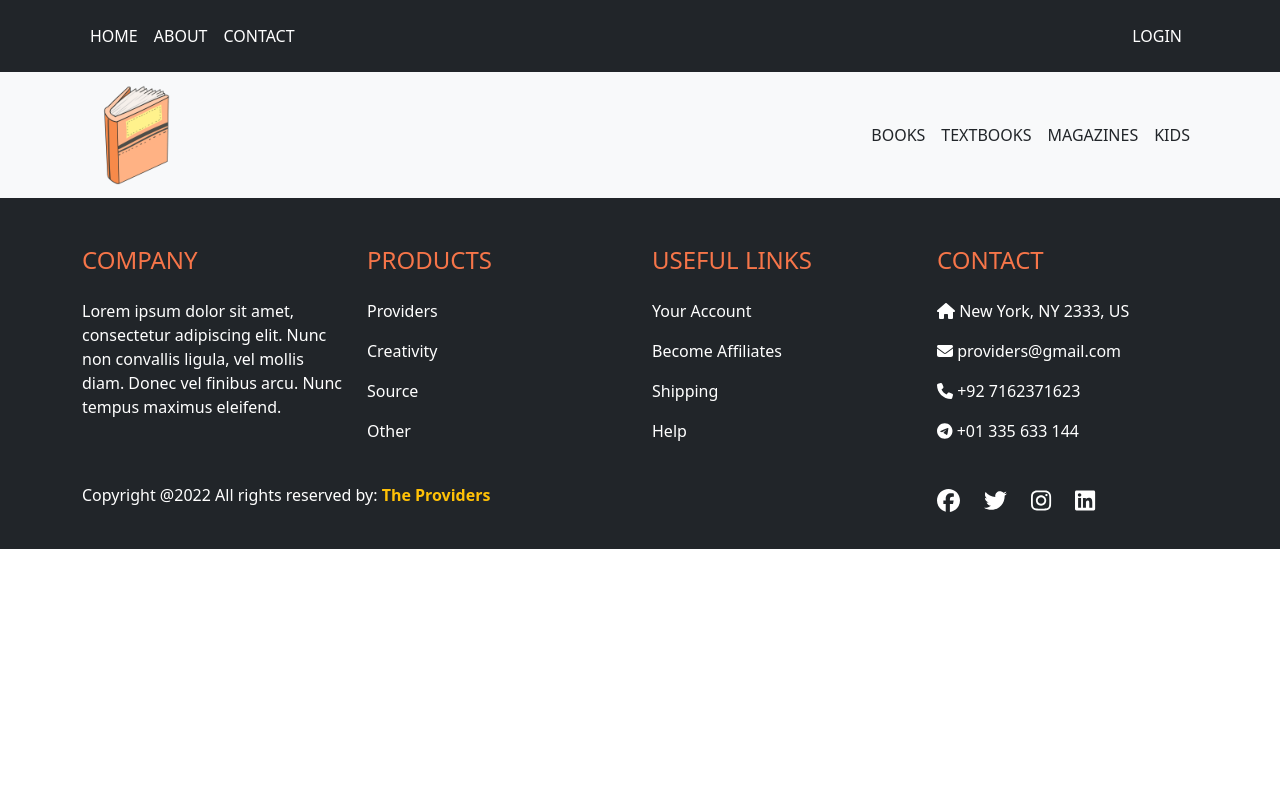
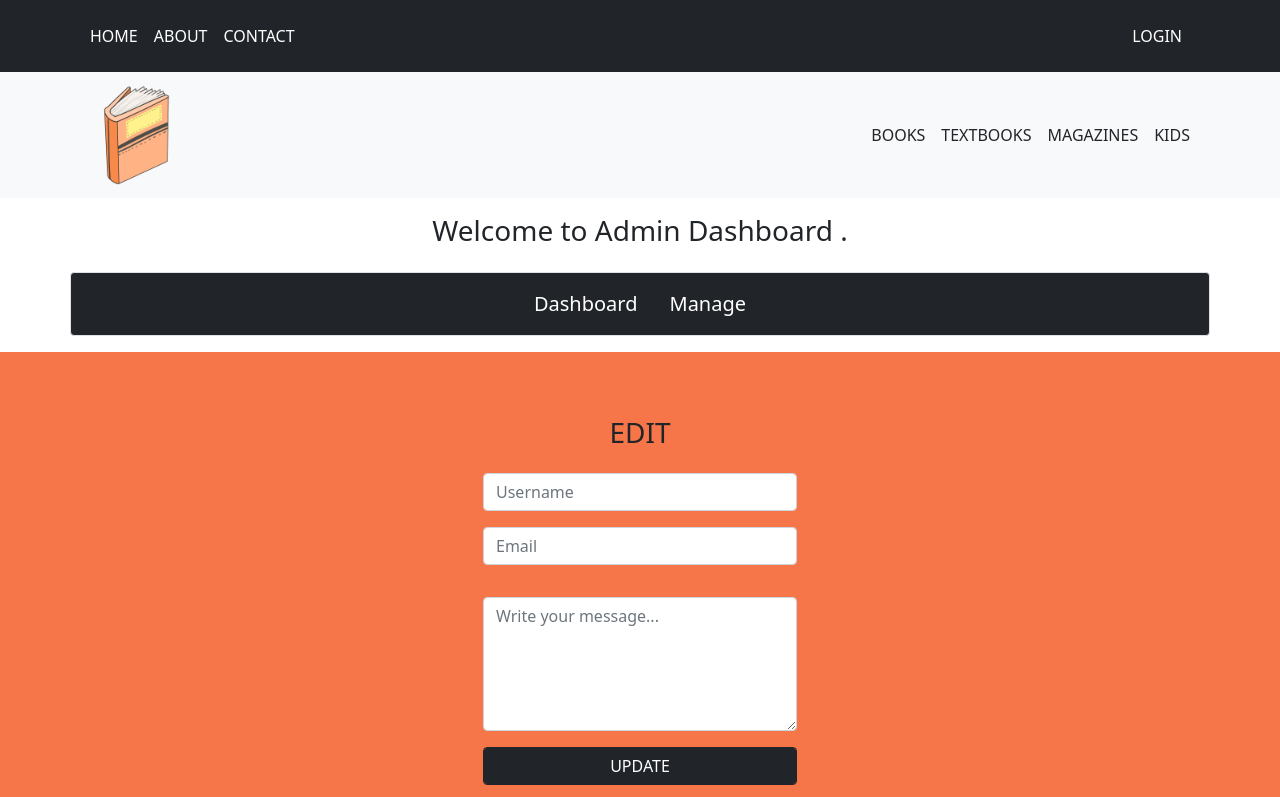
Before and after one commit to Lozjan-J/Online-Bookstore, a React (Create React App) app in the folder client/: page /admin/contact/edit/1 in a window 1280 px wide. Shown: the top 797 px of the page. Built offline with nearby package versions, Linux system fonts and the light colour scheme; no server answers.

Commit message:
EditContact

```diff
--- a/client/src/App.js
+++ b/client/src/App.js
@@ -10,8 +10,8 @@ import Contact from './pages/Contact';
 import Admin from './pages/Admin/Admin'
 import Manage from './pages/Admin/Manage';
 
-import Users from './pages/Admin/Users';
-import EditUser from './pages/Admin/EditUser';
+import Users from './pages/Admin/UserCRUD/Users';
+import EditUser from './pages/Admin/UserCRUD/EditUser';
 
 import AdminBooks from './pages/Admin/BookCRUD/Books';
 import CreateBook from './pages/Admin/BookCRUD/CreateBook';
@@ -33,7 +33,8 @@ import Genres from './pages/Admin/GenreCRUD/Genres';
 import CreateGenre from './pages/Admin/GenreCRUD/CreateGenre';
 import EditGenre from './pages/Admin/GenreCRUD/EditGenre';
 
-import Contacts from './pages/Admin/Contacts';
+import Contacts from './pages/Admin/ContactCRUD/Contacts';
+import EditContact from './pages/Admin/ContactCRUD/EditContact';
 
 import Books from './pages/Books';
 
@@ -73,7 +74,8 @@ function App() {
 
         <Route path='/books/:category' element={<Books />} />
 
-        <Route path='/admin/contacts' element={<Contacts />} />
+        <Route path='/admin/contact' element={<Contacts />} />
+        <Route path='/admin/contact/edit/:id' element={<EditContact />} />
 
         <Route path='/admin/categories' element={<Categories />} />
         <Route path='/admin/categories/create' element={<CreateCategory />} />
--- a/client/src/pages/Admin/Contacts.js
+++ b/client/src/pages/Admin/ContactCRUD/Contacts.js
@@ -1,5 +1,5 @@
 import React, { useEffect, useState } from "react";
-import AdminHeader from "../../components/Admin/Header";
+import AdminHeader from "../../../components/Admin/Header";
 import { Container, Table } from "react-bootstrap";
 import { Link } from "react-router-dom";
 import axios from "axios";
@@ -58,7 +58,7 @@ function Contacts() {
                     <td>{contact.email}</td>
                     <td>{contact.msg}</td>
                     <td className="text-center">
-                      <Link to={`/admin/contacts/edit/${contact._id}`}>
+                      <Link to={`/admin/contact/edit/${contact._id}`}>
                         <button className="btn btn-primary my-1">Edit</button>
                       </Link>
                       <button
--- /dev/null
+++ b/client/src/pages/Admin/ContactCRUD/EditContact.js
@@ -0,0 +1,128 @@
+import axios from "axios";
+import React, {useEffect, useState} from "react";
+import { useNavigate, useParams } from "react-router-dom";
+import AdminHeader from "../../../components/Admin/Header";
+import { Link } from "react-router-dom";
+import ContactSchema from '../../../validation/ContactSchema';
+import { faContactCard } from "@fortawesome/free-regular-svg-icons";
+
+function EditContact(){
+    let navigate = useNavigate();
+    const contactTemplate = {
+      username: "",
+      email: "",
+      msg: "",
+    };
+    const {id} = useParams();
+    const [contact, setContact] = useState(contactTemplate);
+    const [err, setErr] = useState();
+
+    useEffect(() => {
+        const getContact = async () => {
+            var apiURL = `http://localhost:4000/contact/get/${id}`
+            try {
+                const response = await axios.get(apiURL);
+                setContact(response.data);
+            } catch(error){
+                console.log(error);
+            }
+        }
+        getContact()
+    }, [id]) //this is because eslint will warn that ID is an external variable and this useEffect won't run
+    //if the id is changed.
+
+    function handleChange(e){
+        const {name, value} = e.target;
+        const newContact = {...contact, [name]: value};
+        setContact(newContact);
+        setErr('');
+    }
+
+    async function handleSubmit(e){
+        e.preventDefault();
+
+        const contactObject = {
+          username: contact.username,
+          email: contact.email,
+           msg: contact.msg,
+        }
+
+        const validationResult = ContactSchema.validate(contactObject);
+        if (validationResult.error){
+            setErr(validationResult.error.message);
+            return
+        }
+        try {
+            let apiURL = `http://localhost:4000/contact/update/${id}`;
+            await axios.post(apiURL, contact)
+            navigate('/admin/contact')
+          } catch(error) {
+            setErr(error);
+          }
+    }
+
+    return (
+        <>
+        <AdminHeader />
+
+        <div
+        className="container-fluid py-5"
+        style={{backgroundColor: '#f67549'}}
+      >
+        <form onSubmit={handleSubmit}>
+
+          <div className="mx-auto text-center d-flex flex-column justify-content-center align-items-center">
+            {/* <pre>{JSON.stringify(user, undefined, 2)}</pre> */}
+            <h3 className="mb-3 pt-3">EDIT</h3>
+            <div className="form-group w-25 mx-auto py-2">
+              <input
+                className="form-control rounded"
+                type="text"
+                placeholder="Username"
+                name="username"
+                value={contact && contact.username}
+                onChange={handleChange}
+              />
+            </div>
+
+            <div className="form-group w-25 mx-auto py-2">
+              <input
+                className="form-control rounded"
+                type="text"
+                placeholder="Email"
+                name="email"
+                value={contact && contact.email}
+                onChange={handleChange}
+              />
+            </div>
+
+            <div className="form-group w-25 mx-auto py-2">
+            <textarea
+                    className="form-control rounded mt-3"
+                    rows="5"
+                    placeholder="Write your message..."
+                    style={{ height: "auto" }}
+                    name="msg"
+                    value={contact && contact.msg}
+                    onChange={handleChange}
+            ></textarea>
+            </div>
+
+            <button className="form-control btn btn-dark w-25 mt-2">
+              UPDATE
+            </button>
+            <Link to="/admin/contacts"
+              className="text-white mt-2"
+              style={{textDecoration: 'none'}}
+            >
+              Back
+            </Link>
+            <p style={{color: 'yellow'}}>{err}</p>
+          </div>
+        </form>
+      </div>
+        </>
+    )
+}
+
+export default EditContact;
--- a/client/src/pages/Admin/Manage.js
+++ b/client/src/pages/Admin/Manage.js
@@ -46,7 +46,7 @@ function Manage() {
 
           <Col className="col-6 col-sm-4 col-md-3 text-center">
             <Card className="mx-auto my-3 bg-light d-flex justify-content-center align-items-center" style={cardSize}>
-              <Link to="/admin/contacts" className="nav-link text-dark">
+              <Link to="/admin/contact" className="nav-link text-dark">
                 <Card.Body>
                   <Card.Title>
                     <Icon icon={faPhone} />
--- a/client/src/pages/Admin/EditUser.js
+++ b/client/src/pages/Admin/UserCRUD/EditUser.js
@@ -1,11 +1,11 @@
 import axios from "axios";
 import React, {useEffect, useState} from "react";
 import { useNavigate, useParams } from "react-router-dom";
-import AdminHeader from "../../components/Admin/Header";
+import AdminHeader from "../../../components/Admin/Header";
 import { Link } from "react-router-dom";
 import { FontAwesomeIcon as Icon } from "@fortawesome/react-fontawesome";
 import { faUser } from "@fortawesome/free-solid-svg-icons";
-import UserSchema from '../../validation/UserSchema';
+import UserSchema from '../../../validation/UserSchema';
 
 function EditUser(){
     let navigate = useNavigate();
--- a/client/src/pages/Admin/Users.js
+++ b/client/src/pages/Admin/UserCRUD/Users.js
@@ -1,7 +1,7 @@
 import React, { useState, useEffect } from "react";
 import axios from "axios";
 import { Container, Table } from "react-bootstrap";
-import AdminHeader from "../../components/Admin/Header";
+import AdminHeader from "../../../components/Admin/Header";
 import { Link } from "react-router-dom";
 
 function Users() {
```
